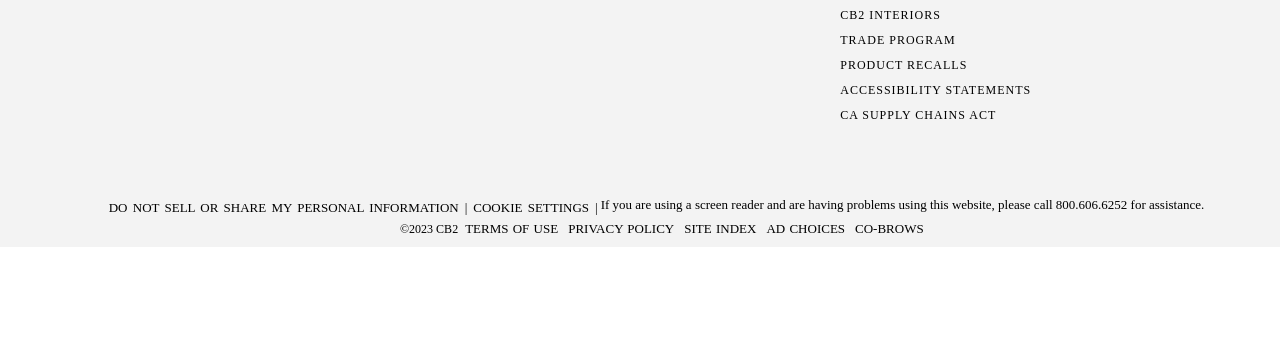
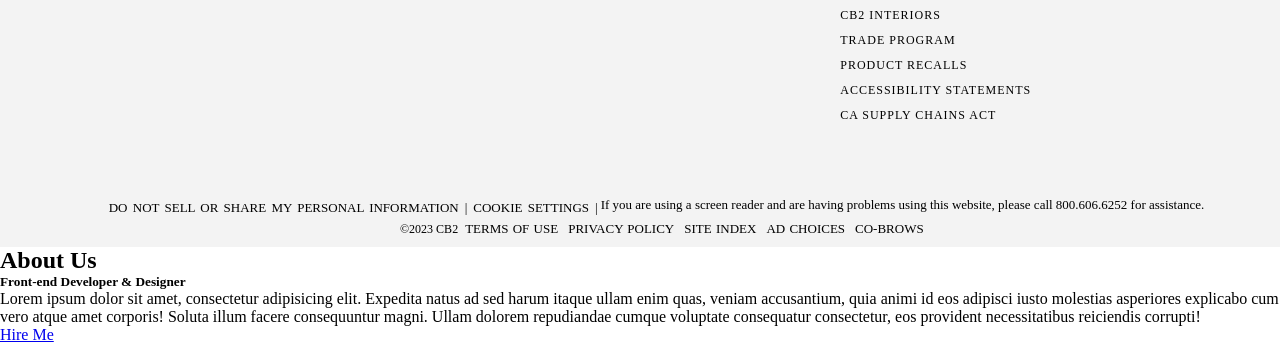
Before and after one commit to AfazSiddiqui/CB2, a plain HTML site: page index.html in a window 1280 px wide. Shown: the part 6489-6833 px from the top of the page. Before the commit the page ends 6736 px from the top, so only its background shows below. Drawn offline with Linux system fonts and the light colour scheme.

Commit message:
Update index.html
Added about us page

```diff
--- a/index.html
+++ b/index.html
@@ -285,7 +285,19 @@
         </div>
     </div>
     </footer>
-
+  <section class="about-us">
+    <div class="about">
+      <!--<img src="girl.png" class="pic">-->
+      <div class="text">
+        <h2>About Us</h2>
+        <h5>Front-end Developer & <span>Designer</span></h5>
+          <p>Lorem ipsum dolor sit amet, consectetur adipisicing elit. Expedita natus ad sed harum itaque ullam enim quas, veniam accusantium, quia animi id eos adipisci iusto molestias asperiores explicabo cum vero atque amet corporis! Soluta illum facere consequuntur magni. Ullam dolorem repudiandae cumque voluptate consequatur consectetur, eos provident necessitatibus reiciendis corrupti!</p>
+        <div class="data">
+        <a href="#" class="hire">Hire Me</a>
+        </div>
+      </div>
+    </div>
+  </section>
     <!-- footer end -->
 </body>
 </html>
```
